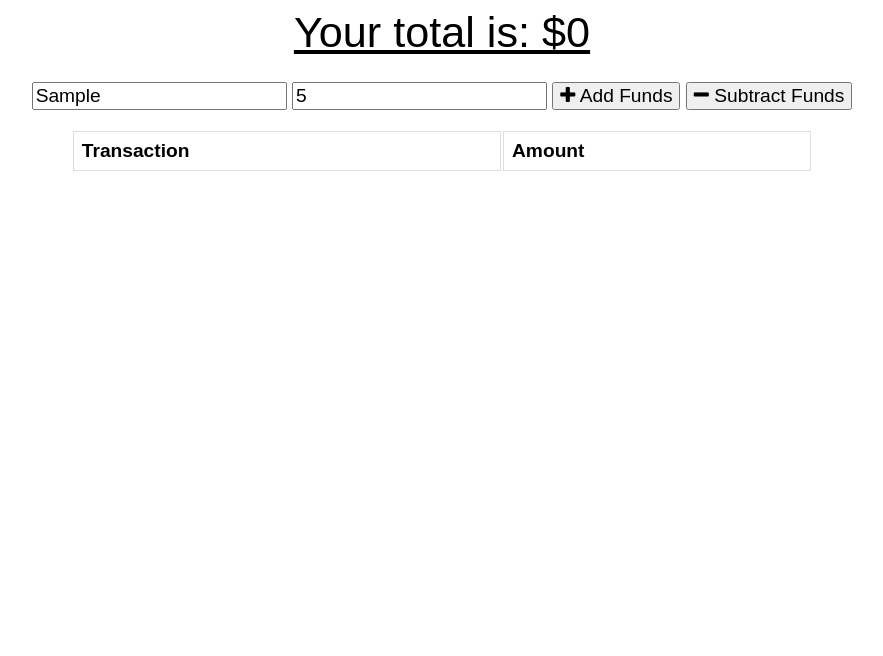
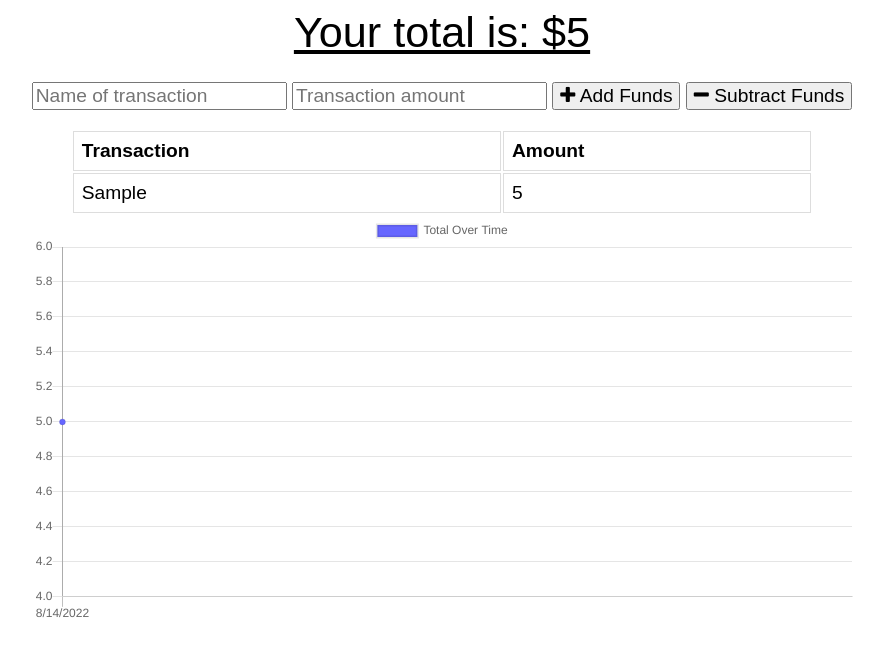
Before and after one commit to BennySon9/pwa-budgetting-flamingos, a plain HTML site: page Develop/public/index.html in a window 1280 px wide. Both pictures are taken after typing "Sample", "5" into the empty fields and a click on the button "Add Funds". Shown: the whole page, without its empty margins (198-1081 px from the left). Drawn offline with nearby package versions, Linux system fonts and the light colour scheme; no server answers.

Commit message:
completed index and api

```diff
--- a/Develop/public/index.html
+++ b/Develop/public/index.html
@@ -11,8 +11,7 @@
       href="https://stackpath.bootstrapcdn.com/font-awesome/4.7.0/css/font-awesome.min.css"
     />
     <link rel="stylesheet" href="css/styles.css" />
-
-    <!-- TODO: Create a link tag to the manifest.json file. The rel attribute of the link tag should say "manifest" -->
+    <link rel="manifest" href="/Develop/public/manifest.json" />
 
     <title>Budget Tracker</title>
   </head>
@@ -51,14 +50,8 @@
     </div>
 
     <script src="https://cdn.jsdelivr.net/npm/chart.js@2.8.0"></script>
-
-    <!-- TODO: Create two script tags below. The first should point to js/idb.js and the second should point to js/index.js -->
   </body>
   <script type="text/javascript">
-    /*
-    INFO: This piece of code registers the service worker file so that Javascript is aware of it from the outset. This code could also
-    be incorporated into the js/index.js file, but it's fine having it here.
-  */
     (function () {
       if ("serviceWorker" in navigator) {
         navigator.serviceWorker
@@ -70,4 +63,6 @@
       }
     })();
   </script>
+  <script src="js/idb.js"></script>
+  <script src="js/index.js"></script>
 </html>
--- a/Develop/public/js/idb.js
+++ b/Develop/public/js/idb.js
@@ -1,23 +1,3 @@
-/*
-  INFO: the index.js file contains all the JS code for the business logic of the
-  app. You don't need to touch that at all, but maybe take a quick look just to
-  get a sense of it.
-
-  This file makes sure that all the other code works regardless of whether we have
-  an Internet connection or not.
-
-  Remember that, when everything is working well, all our data is stored and accessed
-  from the database on our server (MySQL, Mongo, whatever).
-
-  But if the Internet is down, how can we store that database content in the browser? We
-  can't use cookies, and localStorage isn't built for real database-type data. So we use
-  indexedDB
-*/
-
-/*
-  INFO: Different browsers can have different names for the indexedDB object, so we
-  standardize that here.
-*/
 const indexedDB =
   window.indexedDB ||
   window.mozIndexedDB ||
@@ -27,98 +7,41 @@ const indexedDB =
 
 let db;
 
-/*
-  TODO: Let's create a few variables for stuff we'll be referencing throughout the
-  code below. We'll create a variable for the database itself, and for the Object
-  Store in that database. An ObjectStore is sort of like a database table.
-
-  For the database, I recommend something like "budget".
-  For the object store, something like "transactions".
-*/
-
-const database = "your-variable-name-here";
-const objectStore = "your-variable-name-here";
-
-/*
-  INFO: Here we tell indexedDb to open (or create) whatever database we
-  want to work with. The 1 is sort of like a versioning indicator.
-*/
+const database = "budget";
+const objectStore = "transactions";
 const request = indexedDB.open(database, 1);
 
-/*
-  INFO: We set up the Object Store below. Don't ask me why the method
-  that does this is named "onupgradeneeded" -- stuff like this gives
-  me migraines.
-*/
 request.onupgradeneeded = ({ target }) => {
   let db = target.result;
   db.createObjectStore(objectStore, { autoIncrement: true });
 };
 
-/*
-  INFO: If everything has been set up ok, we want to see whether the browser is
-  online or not. If it is online, we want IndexedDB to update the server with any
-  new data that has been collected or modified since the Internet went down. The
-  checkDatabase() method takes care of that.
-
-  TODO: call the method I just named in line 74 below.
-*/
 request.onsuccess = ({ target }) => {
   db = target.result;
   // check if app is online before reading from db
   if (navigator.onLine) {
-    // method goes here
+    checkDatabase();
   }
 };
 
-/* INFO: Simple error handler. Nothing to see here. Move along. */
 request.onerror = function (event) {
   console.log("Woops! " + event.target.errorCode);
 };
 
-/*
-  INFO: This method is called whenever it's time to save some data
-  to indexedDB. It's called from the index.js file anytime there is
-  an error saving to the server.
-
-  TODO: replace the string named "OBJECT_STORE" with the objectStore
-  variable.
-*/
 function saveRecord(record) {
-  const transaction = db.transaction(["OBJECT_STORE"], "readwrite");
-  const store = transaction.objectStore("OBJECT_STORE");
+  const transaction = db.transaction(["transactions"], "readwrite");
+  const store = transaction.objectStore("transactions");
   store.add(record);
 }
 
-/*
-  INFO: When our Internet connection is restored, we need to update
-  the server with any new/changed data.
-
-  We have a route on the server which will be listening for anytime
-  we need to to a bulk upodate. This name of this route is:
-
-  /api/transaction/bulk
-
-  TODO: replace the string named "OBJECT_STORE" with the objectStore
-  variable.
-*/
 function checkDatabase() {
-  const transaction = db.transaction(["OBJECT_STORE"], "readwrite");
-  const store = transaction.objectStore("OBJECT_STORE");
+  const transaction = db.transaction(["transactions"], "readwrite");
+  const store = transaction.objectStore("transactions");
   const getAll = store.getAll();
 
   getAll.onsuccess = function () {
     if (getAll.result.length > 0) {
-      /*
-        INFO: This is a route we would create in Express (it's already done)
-        to handle this kind of bulk update.
-      */
-
-      /*
-        TODO: Insert the route name specified above.
-      */
-
-      fetch("INSERT_UPDATE_ROUTE_NAME_HERE", {
+      fetch("/api/transactions/", {
         method: "POST",
         body: JSON.stringify(getAll.result),
         headers: {
@@ -130,7 +53,6 @@ function checkDatabase() {
           return response.json();
         })
         .then(() => {
-          // delete indexedDB records if the update is successful
           const transaction = db.transaction([objectStore], "readwrite");
           const store = transaction.objectStore(objectStore);
           store.clear();
@@ -139,5 +61,4 @@ function checkDatabase() {
   };
 }
 
-// listen for app coming back online
 window.addEventListener("online", checkDatabase);
```
Also changed, not shown: Develop/public/service-worker.js (+2 -39 lines), Develop/public/manifest.json (added), README.md (deleted), info/indexed_db/README.md (deleted), info/manifest/README.md (deleted), info/service_worker/README.md (deleted).
